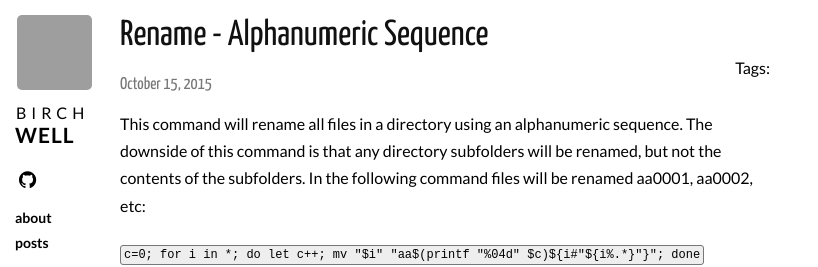
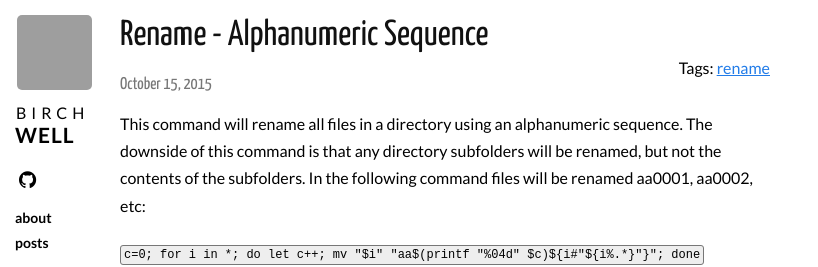
Before and after one commit to Birchwell/birchwell.github.io, a Jekyll site: the page built from _posts/2015-10-15-rename-files-to-alphanumeric-sequence.md, in a window 1280 px wide, cut to the strip 0-267 px from the top of the page. Shown: the whole strip, without its empty margins (0-818 px from the left). Built offline with Jekyll 4.4.1, drawn with Linux system fonts in a browser that asks for light colours; nearby versions of some CDN libraries; Markdown is read by kramdown in place of the engine named in the settings; comment, search, counter and statistics services are not loaded; grey boxes are pictures that could not be loaded.

Commit message:
Update 2015-10-15-rename-files-to-alphanumeric-sequence.md

```diff
--- a/_posts/2015-10-15-rename-files-to-alphanumeric-sequence.md
+++ b/_posts/2015-10-15-rename-files-to-alphanumeric-sequence.md
@@ -1,6 +1,8 @@
 ---
 layout: post
 title: Rename - Alphanumeric Sequence
+tags:
+- rename
 category: posts
 ---
 This command will rename all files in a directory using an alphanumeric sequence. The downside of this command is that any directory subfolders will be renamed, but not the contents of the subfolders. In the following command files will be renamed aa0001, aa0002, etc:
```
